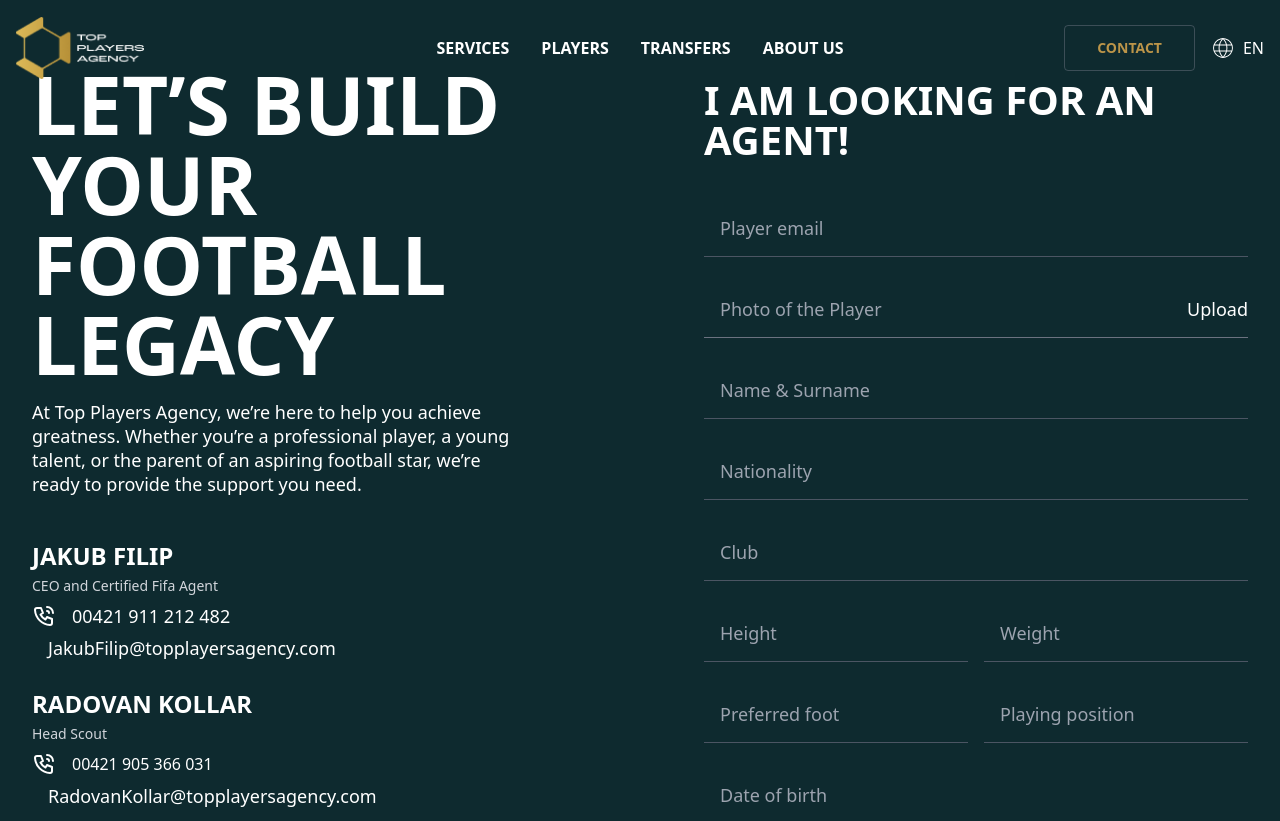
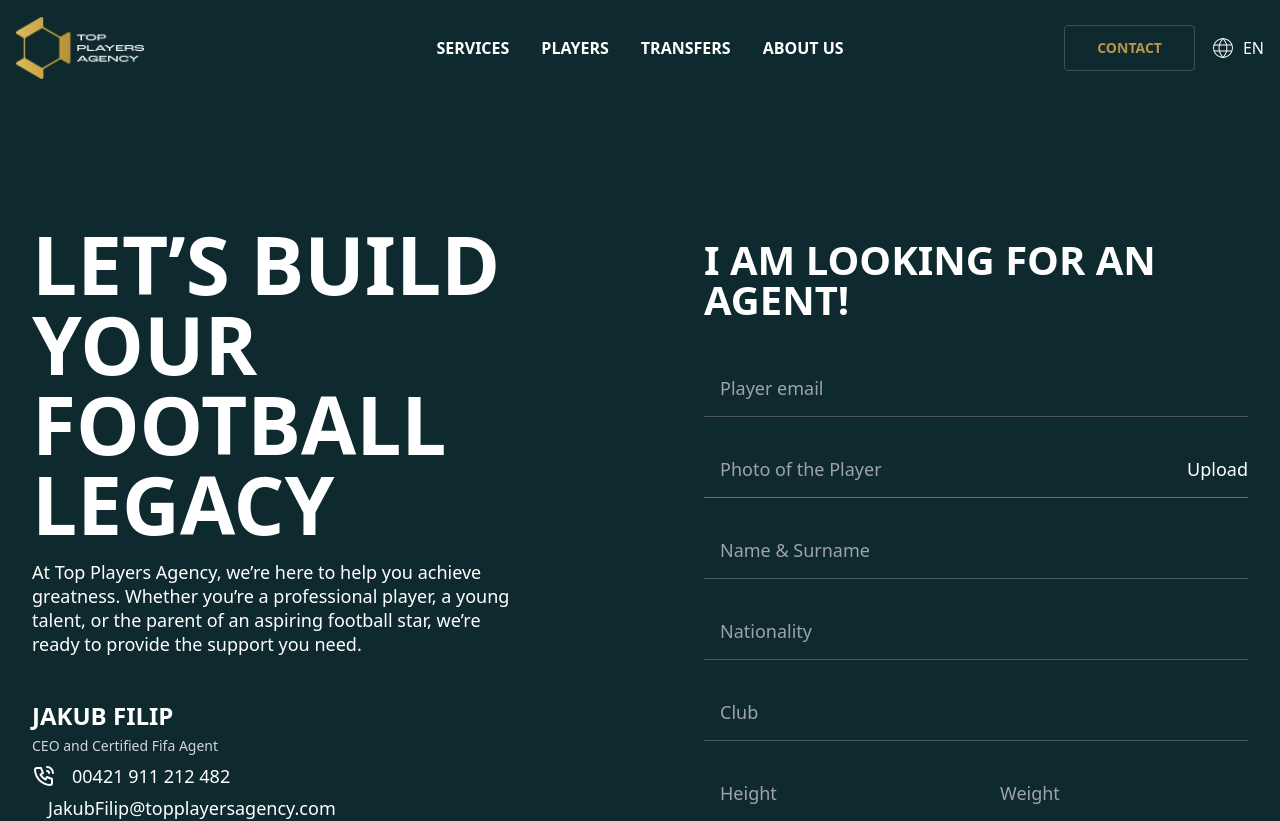
Before and after one commit to dejvidEm/tpa, a React (Vite) app: page /contact in a window 1280 px wide. Shown: the top 821 px of the page. Built offline with nearby package versions, Linux system fonts and the light colour scheme.

Commit message:
removed unused declarations

```diff
--- a/src/components/ImageStrip.tsx
+++ b/src/components/ImageStrip.tsx
@@ -7,7 +7,7 @@ type Props = {
   images: string[]; // Array of image URLs or paths
 };
 
-const ImageStrip: React.FC<Props> = ({ title, images }) => {
+const ImageStrip: React.FC<Props> = ({ images }) => {
   return (
     <div className="w-full bg-blue_primary">
       <h1 className="text-4xl md:text-6xl font-bold uppercase mt-4 my-16 mx-32 md:max-w-3xl break-words bg-gradient-to-r from-gold_secondary to-gold_primary inline-block text-transparent bg-clip-text"><span className='ml-16'>Follow the journey,</span> frame by frame</h1>
--- a/src/pages/Contact.tsx
+++ b/src/pages/Contact.tsx
@@ -16,7 +16,7 @@ import RotateLinks from "../components/rotateLinks";
 
 const Contact: React.FC = () => {
   return (
-    <div className="bg-blue_primary">
+    <div className="bg-blue_primary pt-40">
       <section className="bg-blue_primary text-white py-16 px-8">
         <div className="flex flex-col lg:flex-row items-start gap-32 max-w-[1600px] mx-auto">
           <div className="lg:w-1/2">
```
